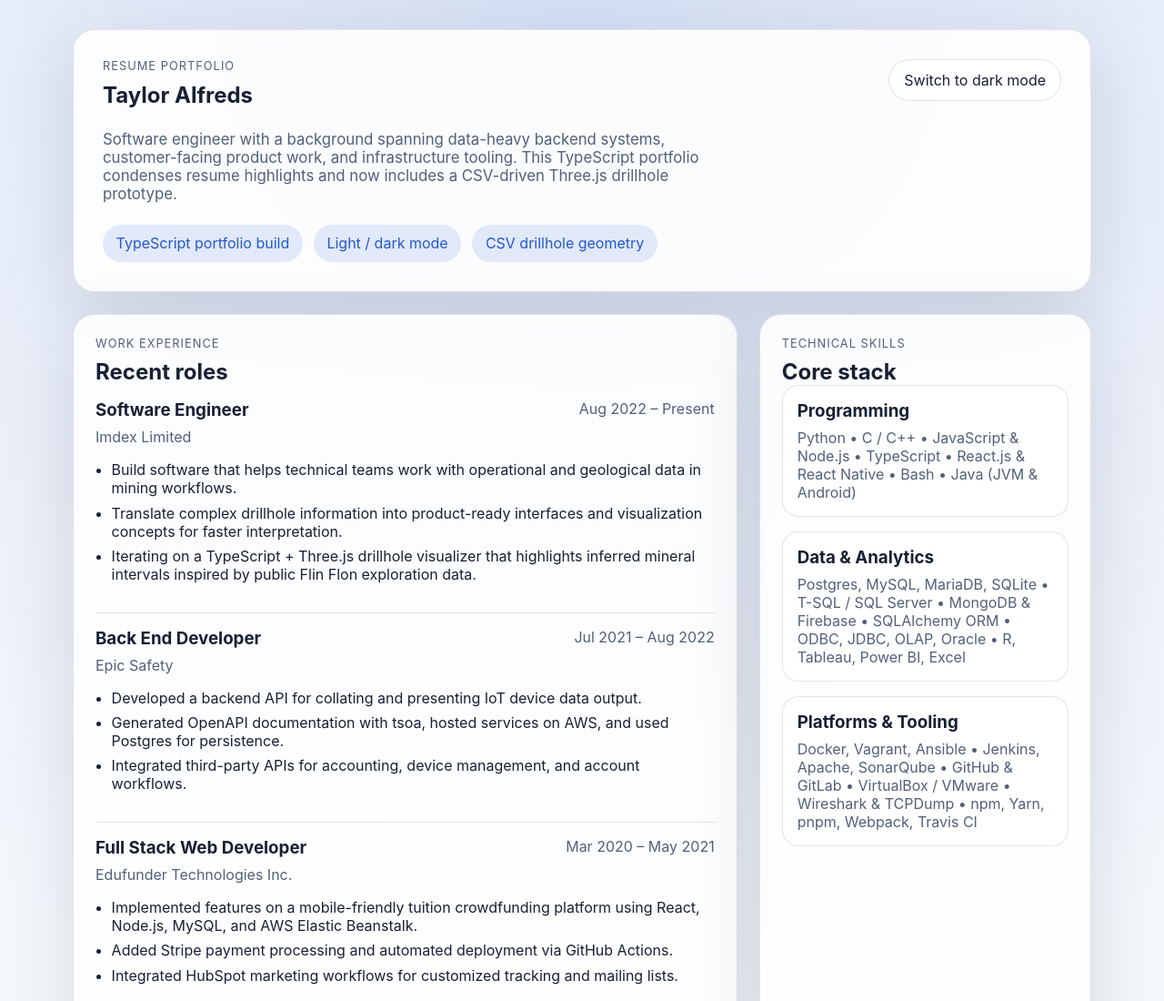
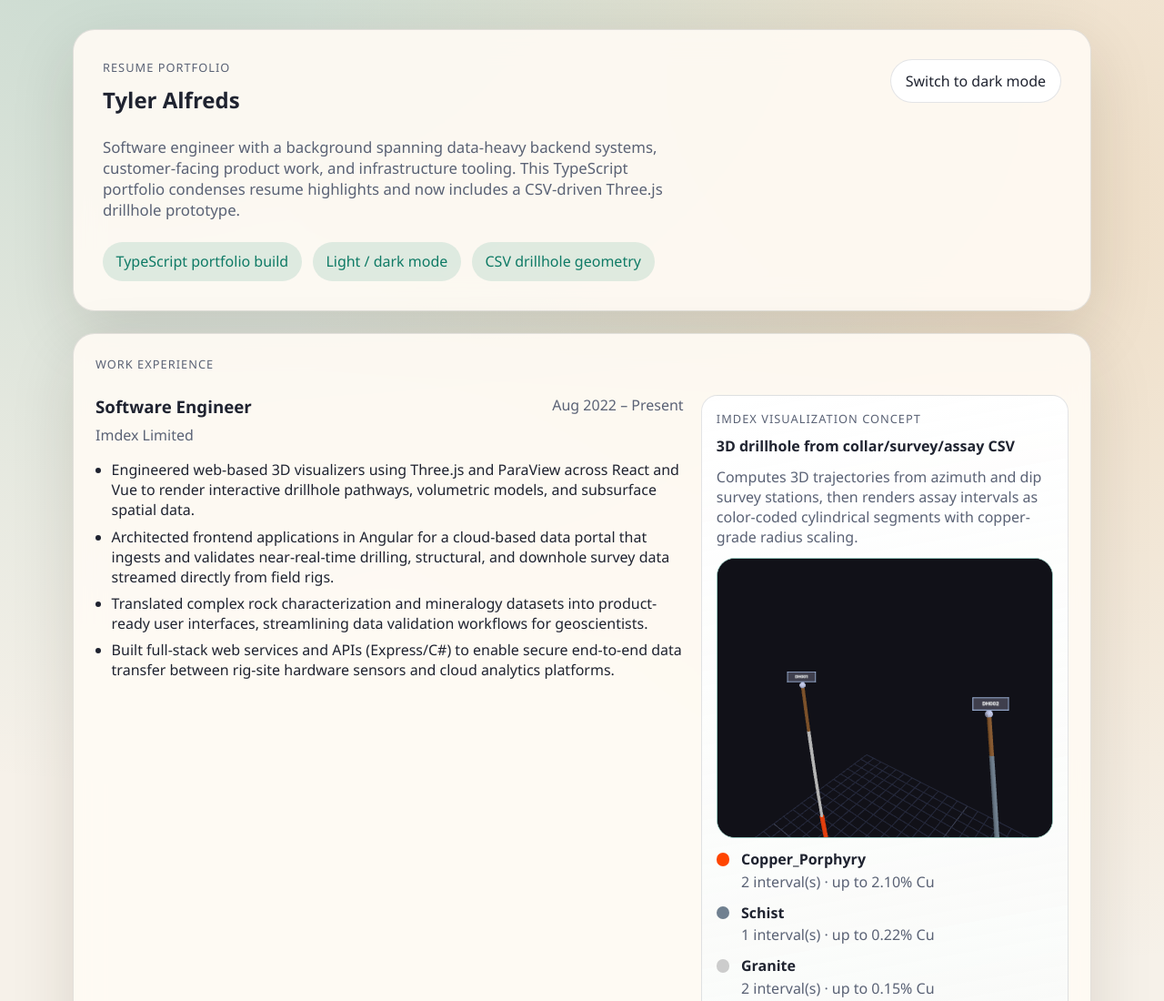
Before and after one commit to talfreds/resume, a website built with Vite: page index.html in a window 1280 px wide. Shown: the top 1100 px of the page at 91% size. Built offline with nearby package versions, Linux system fonts and the light colour scheme.

Commit message:
Updated content, removed skills section and slight re-org of content

```diff
--- a/src/main.ts
+++ b/src/main.ts
@@ -1,11 +1,6 @@
 import './styles.css';
 import * as THREE from 'three';
 import { OrbitControls } from 'three/examples/jsm/controls/OrbitControls.js';
-
-type SkillGroup = {
-  title: string;
-  items: string[];
-};
 
 type ResumeEntry = {
   title: string;
@@ -79,20 +74,7 @@ DH002,15.0,70.0,Schist,0.22,#708090
 DH002,70.0,140.0,Copper_Porphyry,2.10,#FF4500
 DH002,140.0,180.0,Granite,0.12,#CCCCCC`;
 
-const skillGroups: SkillGroup[] = [
-  {
-    title: 'Programming',
-    items: ['Python', 'C / C++', 'JavaScript & Node.js', 'TypeScript', 'React.js & React Native', 'Bash', 'Java (JVM & Android)']
-  },
-  {
-    title: 'Data & Analytics',
-    items: ['Postgres, MySQL, MariaDB, SQLite', 'T-SQL / SQL Server', 'MongoDB & Firebase', 'SQLAlchemy ORM', 'ODBC, JDBC, OLAP, Oracle', 'R, Tableau, Power BI, Excel']
-  },
-  {
-    title: 'Platforms & Tooling',
-    items: ['Docker, Vagrant, Ansible', 'Jenkins, Apache, SonarQube', 'GitHub & GitLab', 'VirtualBox / VMware', 'Wireshark & TCPDump', 'npm, Yarn, pnpm, Webpack, Travis CI']
-  }
-];
+const FEATURED_VISUALIZER_ORG = 'Imdex Limited';
 
 const experience: ResumeEntry[] = [
   {
@@ -100,9 +82,10 @@ const experience: ResumeEntry[] = [
     organization: 'Imdex Limited',
     dates: 'Aug 2022 – Present',
     bullets: [
-      'Build software that helps technical teams work with operational and geological data in mining workflows.',
-      'Translate complex drillhole information into product-ready interfaces and visualization concepts for faster interpretation.',
-      'Iterating on a TypeScript + Three.js drillhole visualizer that highlights inferred mineral intervals inspired by public Flin Flon exploration data.'
+  'Engineered web-based 3D visualizers using Three.js and ParaView across React and Vue to render interactive drillhole pathways, volumetric models, and subsurface spatial data.',
+  'Architected frontend applications in Angular for a cloud-based data portal that ingests and validates near-real-time drilling, structural, and downhole survey data streamed directly from field rigs.',
+  'Translated complex rock characterization and mineralogy datasets into product-ready user interfaces, streamlining data validation workflows for geoscientists.',
+  'Built full-stack web services and APIs (Express/C#) to enable secure end-to-end data transfer between rig-site hardware sensors and cloud analytics platforms.',
 ]
   },
   {
@@ -111,7 +94,7 @@ const experience: ResumeEntry[] = [
     dates: 'Jul 2021 – Aug 2022',
     bullets: [
       'Developed a backend API for collating and presenting IoT device data output.',
-      'Generated OpenAPI documentation with tsoa, hosted services on AWS, and used Postgres for persistence.',
+      'Generated OpenAPI documentation   tsoa, hosted services on AWS, and used Postgres for persistence.',
       'Integrated third-party APIs for accounting, device management, and account workflows.'
     ]
   },
@@ -204,7 +187,7 @@ app.innerHTML = `
       <div class="hero-top">
         <div>
           <div class="eyebrow">Resume Portfolio</div>
-          <h1>Taylor Alfreds</h1>
+          <h1>Tyler Alfreds</h1>
         </div>
         <button class="theme-toggle" type="button" aria-label="Toggle light and dark mode">Toggle theme</button>
       </div>
@@ -225,32 +208,11 @@ app.innerHTML = `
           <div class="section-header">
             <div>
               <div class="eyebrow">Work experience</div>
-              <h2>Recent roles</h2>
             </div>
           </div>
           <div class="section-list">
             ${experience.map(renderRole).join('')}
           </div>
-        </article>
-
-        <article class="card visualizer">
-          <div>
-            <div class="eyebrow">Imdex visualization concept</div>
-            <h2>3D drillhole from collar/survey/assay CSV</h2>
-          </div>
-          <p class="visualizer-copy">
-            This iteration computes 3D trajectories from azimuth and dip survey stations, recenters collars around the scene origin,
-            and renders assay intervals as color-coded cylindrical segments with copper-grade radius scaling.
-          </p>
-          <div class="visualizer-stage" id="visualizer" aria-label="Three dimensional drillhole visualizer"></div>
-          <div class="legend">
-            ${lithologyLegend.map(renderLegendItem).join('')}
-          </div>
-          <p class="source-note">
-            Dataset inspiration:
-            <a href="https://osdp-psdo.canada.ca/dp/en/search/metadata/NRCAN-GEOSCAN-1-288062">NRCan Flin Flon exploration metadata</a>.
-            Demo data includes 2 drillholes (DH001, DH002) using representative collar, survey, and assay interval structure.
-          </p>
         </article>
 
         <article class="card">
@@ -266,16 +228,6 @@ app.innerHTML = `
           </div>
         </article>
       </div>
-
-      <aside class="column">
-        <article class="card">
-          <div class="eyebrow">Technical skills</div>
-          <h2>Core stack</h2>
-          <div class="skills-groups">
-            ${skillGroups.map(renderSkillGroup).join('')}
-          </div>
-        </article>
-      </aside>
     </section>
   </main>
 `;
@@ -293,8 +245,11 @@ themeToggle?.addEventListener('click', () => {
 createDrillholeScene(holeModels);
 
 function renderRole(role: ResumeEntry) {
+  const isFeaturedRole = role.organization === FEATURED_VISUALIZER_ORG;
+
   return `
-    <section class="role">
+    <section class="role${isFeaturedRole ? ' role-with-visualizer' : ''}">
+      <div class="role-main">
         <div class="job-header">
           <div>
             <h3>${role.title}</h3>
@@ -305,7 +260,31 @@ function renderRole(role: ResumeEntry) {
         <ul>
           ${role.bullets.map((bullet) => `<li>${bullet}</li>`).join('')}
         </ul>
+      </div>
+      ${isFeaturedRole ? renderImdexVisualizer() : ''}
     </section>
+  `;
+}
+
+function renderImdexVisualizer() {
+  return `
+    <aside class="role-visualizer">
+      <div>
+        <div class="eyebrow">Imdex visualization concept</div>
+        <h4>3D drillhole from collar/survey/assay CSV</h4>
+      </div>
+      <p class="visualizer-copy">
+        Computes 3D trajectories from azimuth and dip survey stations, then renders assay intervals as color-coded cylindrical segments with copper-grade radius scaling.
+      </p>
+      <div class="visualizer-stage" id="visualizer" aria-label="Three dimensional drillhole visualizer"></div>
+      <div class="legend">
+        ${lithologyLegend.map(renderLegendItem).join('')}
+      </div>
+      <p class="source-note">
+        Dataset inspiration:
+        <a href="https://osdp-psdo.canada.ca/dp/en/search/metadata/NRCAN-GEOSCAN-1-288062">NRCan Flin Flon exploration metadata</a>.
+      </p>
+    </aside>
   `;
 }
 
@@ -322,15 +301,6 @@ function renderProject(project: ProjectEntry) {
           <span>${project.dates}</span>
         </div>
       </div>
-    </section>
-  `;
-}
-
-function renderSkillGroup(group: SkillGroup) {
-  return `
-    <section class="skills-group">
-      <h3>${group.title}</h3>
-      <p>${group.items.join(' • ')}</p>
     </section>
   `;
 }
--- a/src/styles.css
+++ b/src/styles.css
@@ -1,26 +1,26 @@
 :root {
   color-scheme: light dark;
-  --bg: #f4f7fb;
-  --panel: rgba(255, 255, 255, 0.88);
+  --bg: #f6f1e9;
+  --panel: rgba(255, 251, 244, 0.9);
   --panel-strong: #ffffff;
-  --text: #172033;
-  --muted: #51607a;
-  --border: rgba(23, 32, 51, 0.12);
-  --accent: #2358d2;
-  --accent-soft: rgba(35, 88, 210, 0.12);
-  --shadow: 0 24px 80px rgba(15, 23, 42, 0.12);
+  --text: #1f2330;
+  --muted: #5a6275;
+  --border: rgba(31, 35, 48, 0.12);
+  --accent: #0e7a65;
+  --accent-soft: rgba(14, 122, 101, 0.12);
+  --shadow: 0 24px 70px rgba(35, 29, 16, 0.13);
 }
 
 body[data-theme='dark'] {
   color-scheme: dark;
-  --bg: #09111f;
-  --panel: rgba(10, 20, 36, 0.92);
-  --panel-strong: #111d31;
-  --text: #edf3ff;
-  --muted: #9fb2d4;
-  --border: rgba(159, 178, 212, 0.16);
-  --accent: #7db4ff;
-  --accent-soft: rgba(125, 180, 255, 0.14);
+  --bg: #11161f;
+  --panel: rgba(19, 27, 38, 0.92);
+  --panel-strong: #182334;
+  --text: #edf6ff;
+  --muted: #afc0d8;
+  --border: rgba(175, 192, 216, 0.18);
+  --accent: #67d5b0;
+  --accent-soft: rgba(103, 213, 176, 0.14);
   --shadow: 0 24px 80px rgba(0, 0, 0, 0.35);
 }
 
@@ -30,9 +30,10 @@ body[data-theme='dark'] {
 
 body {
   margin: 0;
-  font-family: Inter, ui-sans-serif, system-ui, -apple-system, BlinkMacSystemFont, "Segoe UI", sans-serif;
+  font-family: "Avenir Next", "Segoe UI", "Trebuchet MS", sans-serif;
   background:
-    radial-gradient(circle at top, rgba(35, 88, 210, 0.15), transparent 34%),
+    radial-gradient(circle at 12% -8%, rgba(14, 122, 101, 0.22), transparent 34%),
+    radial-gradient(circle at 90% 8%, rgba(207, 145, 61, 0.2), transparent 30%),
     var(--bg);
   color: var(--text);
   transition: background-color 0.2s ease, color 0.2s ease;
@@ -109,7 +110,7 @@ button {
 
 .layout {
   display: grid;
-  grid-template-columns: minmax(0, 2fr) minmax(280px, 1fr);
+  grid-template-columns: minmax(0, 1fr);
   gap: 1.5rem;
   margin-top: 1.5rem;
 }
@@ -134,6 +135,31 @@ button {
   padding: 1rem 0;
 }
 
+.role-main {
+  display: grid;
+  gap: 1rem;
+}
+
+.role-with-visualizer {
+  grid-template-columns: minmax(0, 1.6fr) minmax(300px, 1fr);
+  align-items: start;
+  gap: 1.2rem;
+}
+
+.role-visualizer {
+  display: grid;
+  gap: 0.75rem;
+  padding: 1rem;
+  border-radius: 18px;
+  border: 1px solid var(--border);
+  background: linear-gradient(170deg, var(--panel-strong), color-mix(in oklab, var(--panel-strong), var(--accent-soft) 25%));
+}
+
+.role-visualizer h4 {
+  margin: 0;
+  font-size: 1rem;
+}
+
 .role + .role,
 .project + .project {
   border-top: 1px solid var(--border);
@@ -152,26 +178,16 @@ button {
 }
 
 .section-list,
-.skills-groups,
 .project-list {
   display: grid;
   gap: 1rem;
 }
 
-.skills-group {
-  padding: 1rem;
-  border-radius: 18px;
-  background: var(--panel-strong);
-  border: 1px solid var(--border);
-}
-
-.skills-group h3,
 .project h3,
 .role h3 {
   margin: 0 0 0.5rem;
 }
 
-.skills-group p,
 .project p,
 .source-note,
 .visualizer-copy {
@@ -188,17 +204,12 @@ li + li {
   margin-top: 0.45rem;
 }
 
-.visualizer {
-  display: grid;
-  gap: 1rem;
-}
-
 .visualizer-stage {
   width: 100%;
-  aspect-ratio: 4 / 3;
-  min-height: 280px;
+  aspect-ratio: 6 / 5;
+  min-height: 220px;
   border-radius: 20px;
-  border: 1px solid rgba(125, 180, 255, 0.35);
+  border: 1px solid color-mix(in srgb, var(--accent) 45%, white 55%);
   background: #111118;
   overflow: hidden;
 }
@@ -238,10 +249,6 @@ li + li {
 }
 
 @media (max-width: 900px) {
-  .layout {
-    grid-template-columns: 1fr;
-  }
-
   .hero-top,
   .section-header,
   .job-header,
@@ -249,6 +256,15 @@ li + li {
     flex-direction: column;
   }
 
+  .role-with-visualizer {
+    grid-template-columns: 1fr;
+  }
+
+  .visualizer-stage {
+    aspect-ratio: 16 / 10;
+    min-height: 240px;
+  }
+
   .page {
     width: min(100vw - 1rem, 1120px);
   }
--- /dev/null
+++ b/src/vite-env.d.ts
@@ -0,0 +1,3 @@
+/// <reference types="vite/client" />
+
+declare module '*.css';
```
Also changed, not shown: .github/workflows/deploy.yml. Lines whose indentation alone changed are shown as unchanged.
